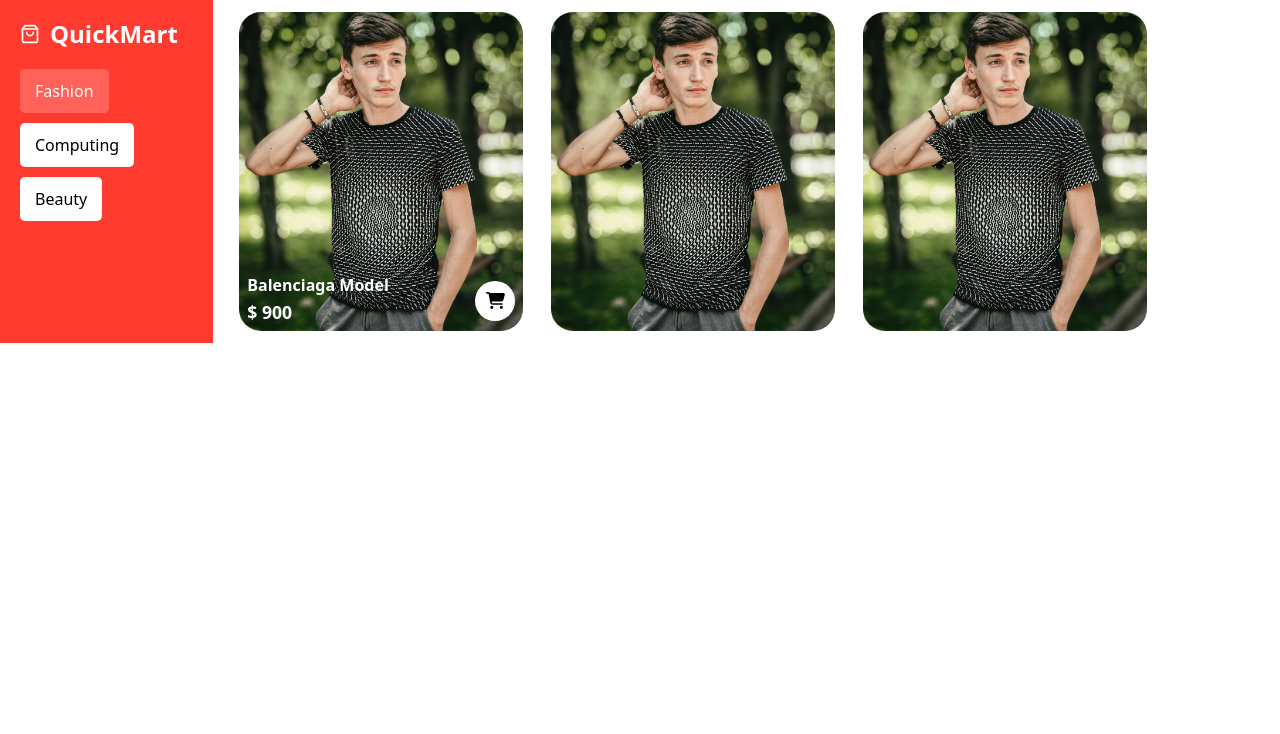
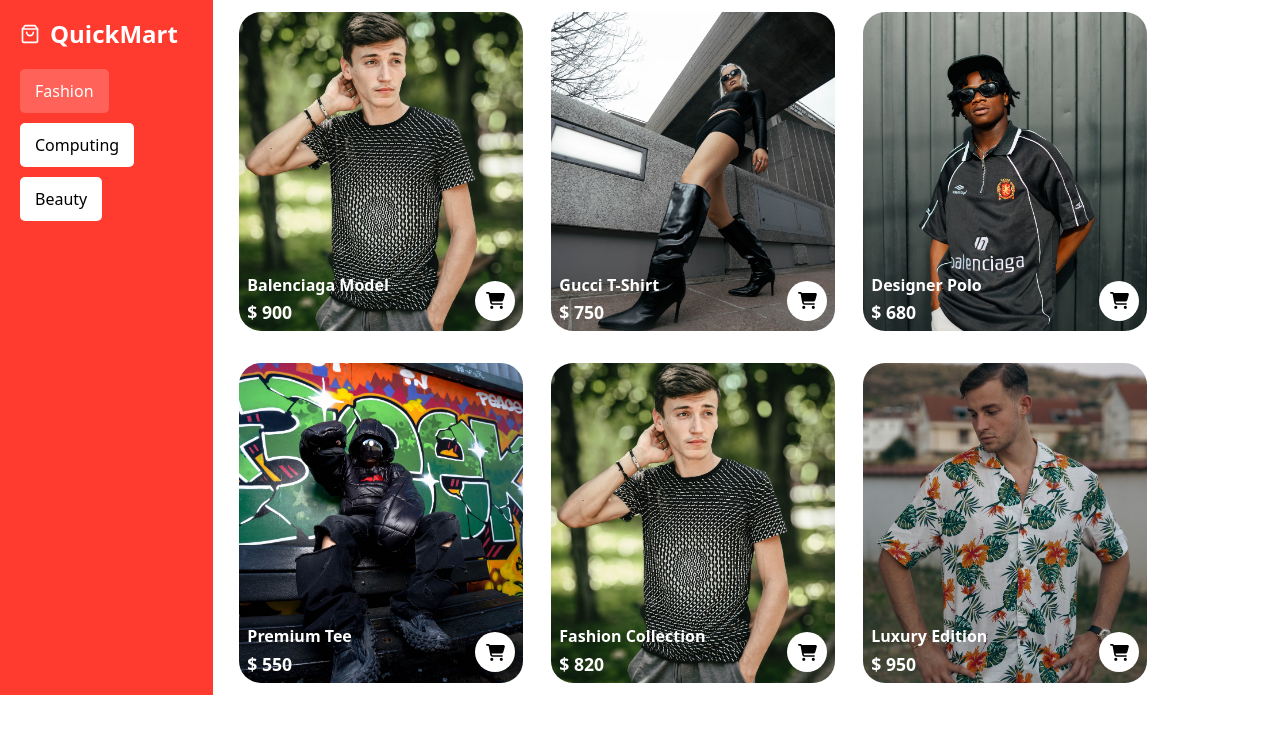
Before and after one commit to MasterIfeanyi/QuickMart, a React (Vite) app: page /home in a window 1280 px wide. Shown: the top 734 px of the page. Built offline with nearby package versions, Linux system fonts and the light colour scheme; no server answers.

Commit message:
add diff products

```diff
--- a/src/Components/Dashboard/Dashboard.jsx
+++ b/src/Components/Dashboard/Dashboard.jsx
@@ -1,7 +1,7 @@
 import "./Dashboard.css"
 import { FiShoppingBag } from "react-icons/fi";
 import { FaCartShopping } from "react-icons/fa6";
-
+import products from "../../utils/products";
 
 
 
@@ -42,7 +42,28 @@
                 <main className="col-lg-9 col-md-9 px-4 py-2 main-content">
 
                     <div className="row g-4">
-                        <div className="col-lg-4 col-md-6 col-sm-6 col-12">
+
+                        {products.map((product) => (
+                            <div className="col-lg-4 col-md-6 col-sm-6 col-12">
+                                <div className="photo_card">
+                                    <img src={product.image} className="img-fluid"  alt={product.name} />
+                                    <div className="overlay">
+                                        <div>
+                                            <h6 className="text-white">{product.name}</h6>
+                                            <strong className="text-white">$ {product.price}</strong>
+                                        </div>
+
+                                        <div className="circle">
+                                            <FaCartShopping className="splash-logo mb-3" size={19} color="black" />
+                                        </div>
+                                    </div>
+                                </div>
+                            </div>
+                        ))}
+                    </div>
+
+
+                    {/* <div className="col-lg-4 col-md-6 col-sm-6 col-12">
                             <div className="photo_card">
                                 <img src="./img/gucci_shirt_model.avif" className="img-fluid"  alt="" />
                                 <div className="overlay">
@@ -66,11 +87,7 @@
                             <div className="photo_card">
                                 <img src="./img/gucci_shirt_model.avif" className="img-fluid" alt="" />
                             </div>
-                        </div>
-                    </div>
-
-
-
+                        </div> */}
 
                     {/* <div className="row">
                         <div className="col-lg-4 ">
--- /dev/null
+++ b/src/utils/products.js
@@ -0,0 +1,42 @@
+// Define your product array
+const products = [
+    {
+      id: 1,
+      name: "Balenciaga Model",
+      price: 900,
+      image: "./img/gucci_shirt_model.avif",
+    },
+    {
+      id: 2,
+      name: "Gucci T-Shirt",
+      price: 750,
+      image: "./img/balenciaga_boots.avif",
+    },
+    {
+      id: 3,
+      name: "Designer Polo",
+      price: 680,
+      image: "./img/balenciaga_model.avif",
+    },
+    {
+      id: 4,
+      name: "Premium Tee",
+      price: 550,
+      image: "./img/balenciaga_trains.avif",
+    },
+    {
+      id: 5,
+      name: "Fashion Collection",
+      price: 820,
+      image: "./img/gucci_shirt_model.avif",
+    },
+    {
+      id: 6,
+      name: "Luxury Edition",
+      price: 950,
+      image: "./img/gucci_model.avif",
+    },
+];
+
+
+export default products
```
